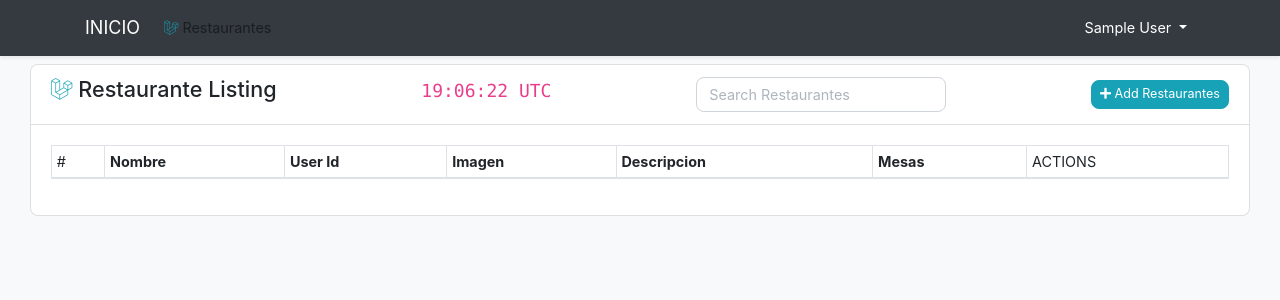
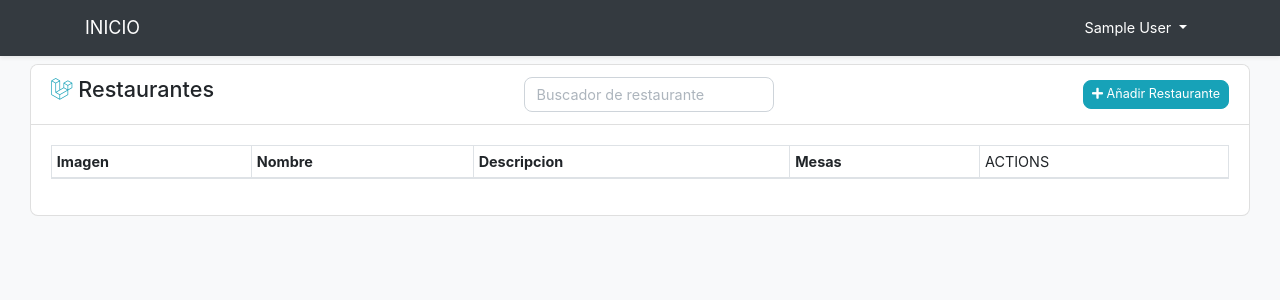
Before and after one commit to juadiaver/RestForum, a Laravel app: page /restaurantes in a window 1280 px wide. Shown: the top 300 px of the page. Run offline with Laravel 8, Linux system fonts and the light colour scheme; the visitor is signed in with stand-in values (Sample User, id 1); data that the repository does not hold is empty; some libraries are stand-ins or nearby versions.

Commit message:
Modificado controlador restaurante - eliminacion de foto

```diff
--- a/app/Http/Livewire/Restaurantes.php
+++ b/app/Http/Livewire/Restaurantes.php
@@ -7,7 +7,7 @@ use Livewire\WithPagination;
 use Livewire\WithFileUploads;
 use App\Models\Restaurante;
 use Illuminate\Support\Facades\Auth;
-
+use Illuminate\Support\Facades\Storage;
 
 class Restaurantes extends Component
 {
@@ -69,7 +69,7 @@ class Restaurantes extends Component
 
         $this->resetInput();
 		$this->emit('closeModal');
-		session()->flash('message', 'Restaurante Successfully created.');
+		session()->flash('message', 'Restaurante creado correctamente.');
     }
 
     public function edit($id)
@@ -108,7 +108,7 @@ class Restaurantes extends Component
 
             $this->resetInput();
             $this->updateMode = false;
-			session()->flash('message', 'Restaurante Successfully updated.');
+			session()->flash('message', 'Restaurante modificado correctamente.');
         }
     }
 
@@ -116,6 +116,9 @@ class Restaurantes extends Component
     {
         if ($id) {
             $record = Restaurante::where('id', $id);
+            //codigo para eliminar la foto si se elimina el restaurante.
+            $rest = Restaurante::find($id);
+            Storage::delete('public/'.$rest->imagen);
             $record->delete();
         }
     }
--- a/resources/views/layouts/app.blade.php
+++ b/resources/views/layouts/app.blade.php
@@ -35,10 +35,7 @@
                     <!-- Left Side Of Navbar -->
 					@auth()
                     <ul class="navbar-nav mr-auto">
-						<!--Nav Bar Hooks - Do not delete!!-->
-						<li class="nav-item">
-                            <a href="{{ url('/restaurantes') }}" class="nav-link"><i class="fab fa-laravel text-info"></i> Restaurantes</a>
-                        </li>
+
 
                     </ul>
 					@endauth()
--- a/resources/views/livewire/restaurantes/create.blade.php
+++ b/resources/views/livewire/restaurantes/create.blade.php
@@ -3,7 +3,7 @@
     <div class="modal-dialog" role="document">
         <div class="modal-content">
             <div class="modal-header">
-                <h5 class="modal-title" id="createDataModalLabel">Create New Restaurante</h5>
+                <h5 class="modal-title" id="createDataModalLabel">Crear nuevo restaurante</h5>
                 <button type="button" class="close" data-dismiss="modal" aria-label="Close">
                      <span aria-hidden="true close-btn">×</span>
                 </button>
@@ -15,10 +15,6 @@
                 <input wire:model="nombre" type="text" class="form-control" id="nombre" placeholder="Nombre">@error('nombre') <span class="error text-danger">{{ $message }}</span> @enderror
             </div>
             <div class="form-group">
-                <label for="imagen"></label>
-                <input wire:model="imagen" type="file" class="form-control" id="imagen" placeholder="Imagen">@error('imagen') <span class="error text-danger">{{ $message }}</span> @enderror
-            </div>
-            <div class="form-group">
                 <label for="descripcion"></label>
                 <input wire:model="descripcion" type="text" class="form-control" id="descripcion" placeholder="Descripcion">@error('descripcion') <span class="error text-danger">{{ $message }}</span> @enderror
             </div>
@@ -26,12 +22,19 @@
                 <label for="mesas"></label>
                 <input wire:model="mesas" type="text" class="form-control" id="mesas" placeholder="Mesas">@error('mesas') <span class="error text-danger">{{ $message }}</span> @enderror
             </div>
-
+            <div class="form-group">
+                <label></label>
+                <div class="form-control">Imagen</div>
+            </div>
+            <div class="form-group">
+                <label for="imagen"></label>
+                <input wire:model="imagen" type="file" id="imagen" placeholder="Imagen">@error('imagen') <span class="error text-danger">{{ $message }}</span> @enderror
+            </div>
                 </form>
             </div>
             <div class="modal-footer">
-                <button type="button" class="btn btn-secondary close-btn" data-dismiss="modal">Close</button>
-                <button type="button" wire:click.prevent="store()" class="btn btn-primary close-modal">Save</button>
+                <button type="button" wire:click.prevent="cancel()" class="btn btn-secondary close-btn" data-dismiss="modal">Cerrar</button>
+                <button type="button" wire:click.prevent="store()" class="btn btn-primary close-modal">Crear</button>
             </div>
         </div>
     </div>
--- a/resources/views/livewire/restaurantes/update.blade.php
+++ b/resources/views/livewire/restaurantes/update.blade.php
@@ -14,10 +14,6 @@
             <div class="form-group">
                 <label for="nombre"></label>
                 <input wire:model="nombre" type="text" class="form-control" id="nombre" placeholder="Nombre">@error('nombre') <span class="error text-danger">{{ $message }}</span> @enderror
-            </div>
-            <div class="form-group">
-                <label for="user_id"></label>
-                <input wire:model="user_id" type="text" class="form-control" id="user_id" placeholder="User Id">@error('user_id') <span class="error text-danger">{{ $message }}</span> @enderror
             </div>
             <div class="form-group">
                 <label for="imagen"></label>
--- a/resources/views/livewire/restaurantes/view.blade.php
+++ b/resources/views/livewire/restaurantes/view.blade.php
@@ -7,19 +7,17 @@
 					<div style="display: flex; justify-content: space-between; align-items: center;">
 						<div class="float-left">
 							<h4><i class="fab fa-laravel text-info"></i>
-							Restaurante Listing </h4>
+							Restaurantes</h4>
 						</div>
-						<div wire:poll.60s>
-							<code><h5>{{ now()->format('H:i:s') }} UTC</h5></code>
-						</div>
+
 						@if (session()->has('message'))
 						<div wire:poll.4s class="btn btn-sm btn-success" style="margin-top:0px; margin-bottom:0px;"> {{ session('message') }} </div>
 						@endif
 						<div>
-							<input wire:model='keyWord' type="text" class="form-control" name="search" id="search" placeholder="Search Restaurantes">
+							<input wire:model='keyWord' type="text" class="form-control" name="search" id="search" placeholder="Buscador de restaurante">
 						</div>
 						<div class="btn btn-sm btn-info" data-toggle="modal" data-target="#createDataModal">
-						<i class="fa fa-plus"></i>  Add Restaurantes
+						<i class="fa fa-plus"></i>  Añadir Restaurante
 						</div>
 					</div>
 				</div>
@@ -31,10 +29,8 @@
 					<table class="table table-bordered table-sm">
 						<thead class="thead">
 							<tr>
-								<td>#</td>
+								<th WIDTH="200">Imagen</th>
 								<th>Nombre</th>
-								<th>User Id</th>
-								<th>Imagen</th>
 								<th>Descripcion</th>
 								<th>Mesas</th>
 								<td>ACTIONS</td>
@@ -43,20 +39,18 @@
 						<tbody>
 							@foreach($restaurantes as $row)
 							<tr>
-								<td>{{ $loop->iteration }}</td>
-								<td>{{ $row->nombre }}</td>
-								<td>{{ $row->user_id }}</td>
-								<td>{{ $row->imagen }}</td>
-								<td>{{ $row->descripcion }}</td>
-								<td>{{ $row->mesas }}</td>
+								<td><img src="{{ asset('storage/'.$row->imagen) }}" alt="Card image cap" width="200" height="100"></td>
+								<td style="vertical-align:middle">{{ $row->nombre }}</td>
+								<td style="vertical-align:middle">{{ $row->descripcion }}</td>
+								<td style="vertical-align:middle">{{ $row->mesas }}</td>
 								<td width="90">
 								<div class="btn-group">
 									<button type="button" class="btn btn-info btn-sm dropdown-toggle" data-toggle="dropdown" aria-haspopup="true" aria-expanded="false">
-									Actions
+									Acciones
 									</button>
 									<div class="dropdown-menu dropdown-menu-right">
-									<a data-toggle="modal" data-target="#updateModal" class="dropdown-item" wire:click="edit({{$row->id}})"><i class="fa fa-edit"></i> Edit </a>
-									<a class="dropdown-item" onclick="confirm('Confirm Delete Restaurante id {{$row->id}}? \nDeleted Restaurantes cannot be recovered!')||event.stopImmediatePropagation()" wire:click="destroy({{$row->id}})"><i class="fa fa-trash"></i> Delete </a>
+									<a data-toggle="modal" data-target="#updateModal" class="dropdown-item" wire:click="edit({{$row->id}})"><i class="fa fa-edit"></i> Editar </a>
+									<a class="dropdown-item" onclick="confirm('Eliminar Restaurante: {{$row->nombre}}? \nEl restaurante no puede ser recuperado!')||event.stopImmediatePropagation()" wire:click="destroy({{$row->id}})"><i class="fa fa-trash"></i> Eliminar </a>
 									</div>
 								</div>
 								</td>
```
